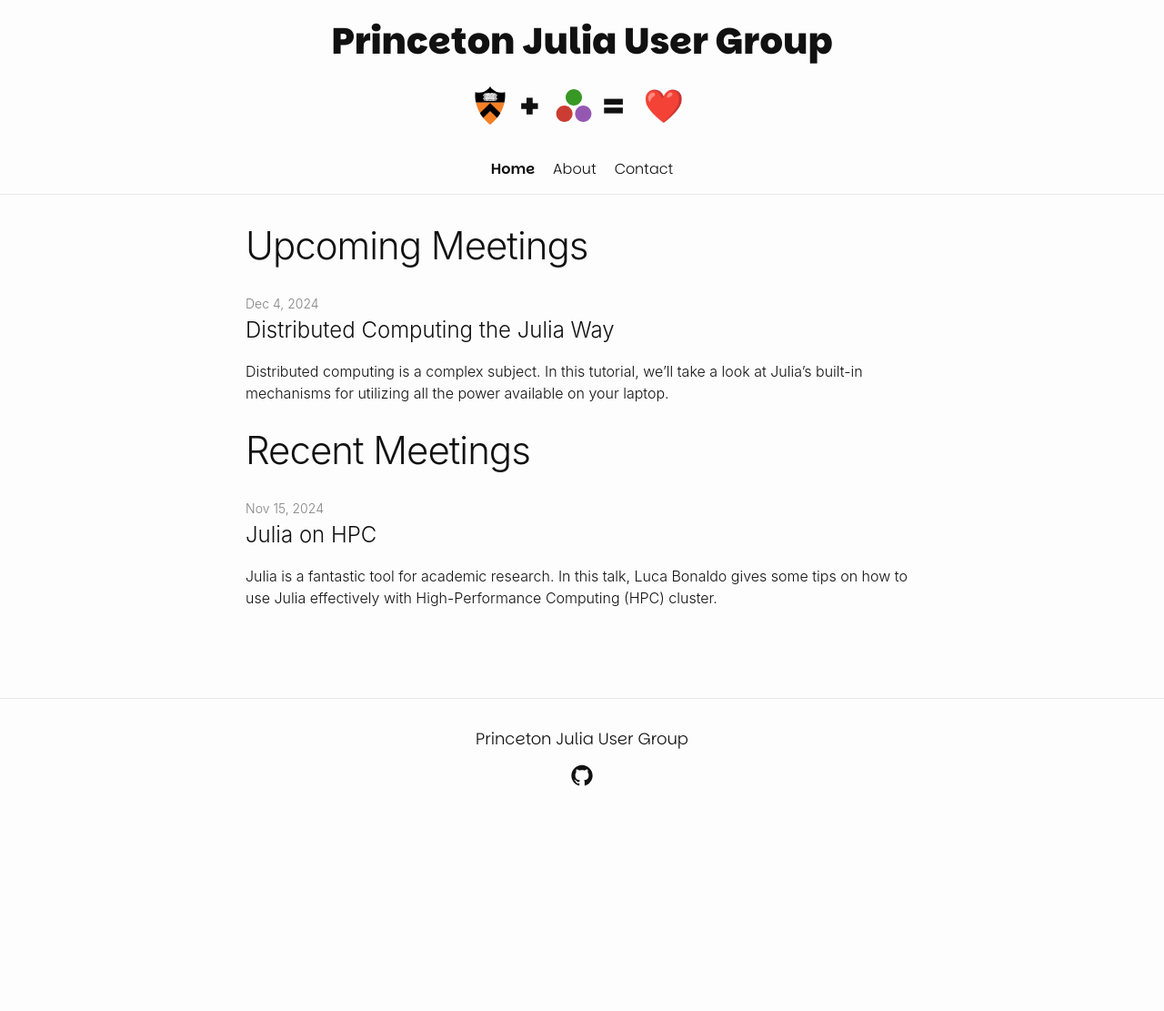
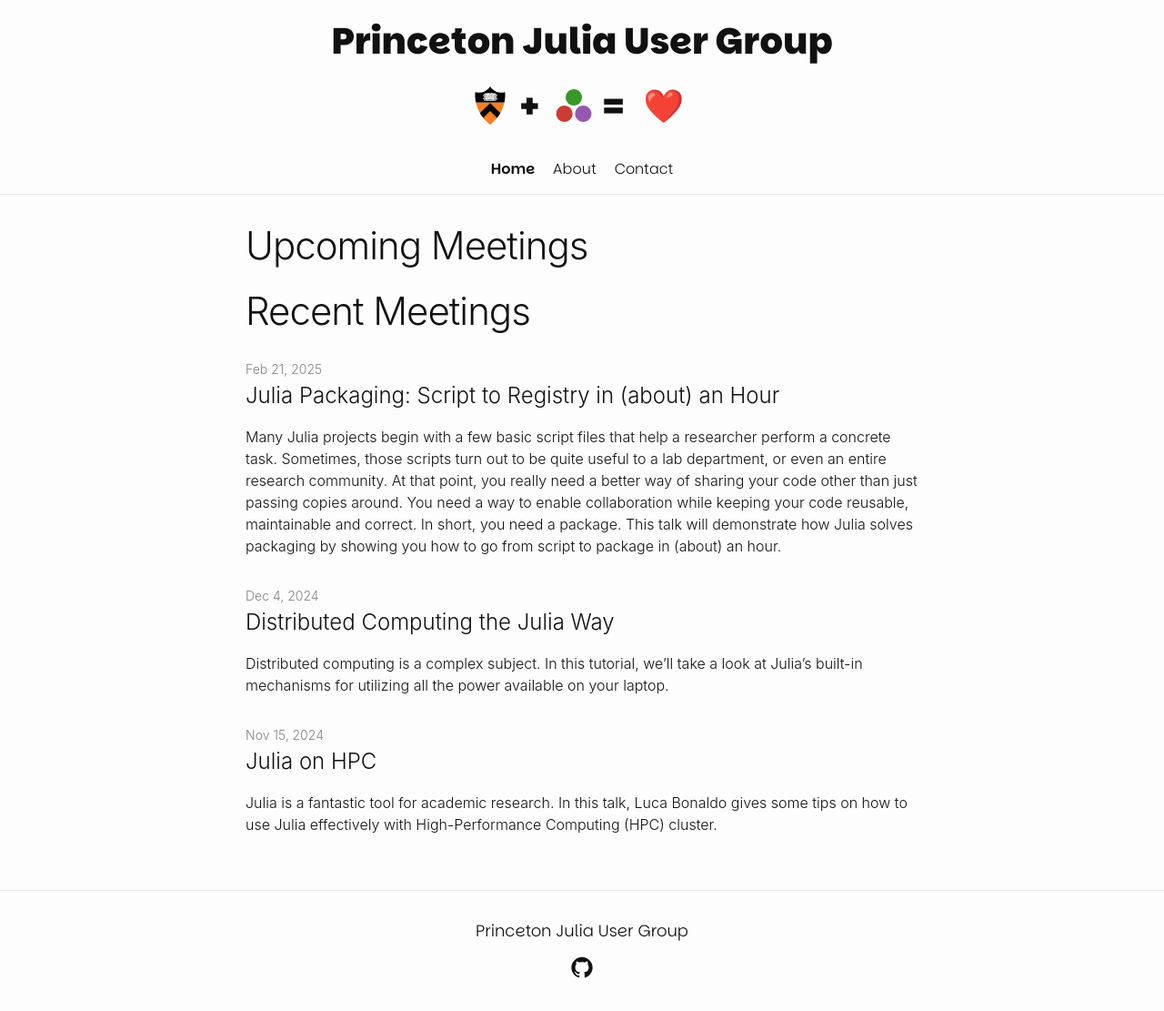
Before and after one commit to princeton-ddss/julia-user-group, a Jekyll site: the page built from index.md, in a window 1280 px wide. Shown: the whole page at 91% size. Built offline with Jekyll 4.4.1, drawn with Linux system fonts in a browser that asks for light colours; before the commit the page ends 900 px from its top, so only the background shows below that.

Commit message:
Add packaging talk

```diff
--- a/_config.yml
+++ b/_config.yml
@@ -23,7 +23,7 @@
 description: >- # this means to ignore newlines until "baseurl:"
   The home of the Princeton University Julia User Group.
 domain: "princeton-ddss.github.io"
-baseurl: "/julia-user-group/" # the subpath of your site, e.g. /blog
+baseurl: "/julia-user-group" # the subpath of your site, e.g. /blog
 url: "https://princeton-ddss.github.io" # the base hostname & protocol for your site, e.g. http://example.com
 
 # Build settings
--- /dev/null
+++ b/_posts/2025-02-21-julia-packaging.md
@@ -0,0 +1,12 @@
+---
+layout: post
+title:  "Julia Packaging: Script to Registry in (about) an Hour"
+date:   2025-02-21 10:00:00 -0500
+categories: meetings talks
+preview: false
+---
+Many Julia projects begin with a few basic script files that help a researcher perform a concrete task. Sometimes, those scripts turn out to be quite useful to a lab department, or even an entire research community. At that point, you really need a better way of sharing your code other than just passing copies around. You need a way to enable collaboration while keeping your code reusable, maintainable and correct. In short, you need a package. This talk will demonstrate how Julia solves packaging by showing you how to go from script to package in (about) an hour.
+
+Pluto: [https://github.com/princeton-ddss/julia-user-group/blob/main/talks/julia_essentials_part_2_luca_bonaldo.jl](https://github.com/princeton-ddss/julia-user-group/blob/main/talks/julia_essentials_part_2_luca_bonaldo.jl)
+
+<!--more-->
```
Also changed, not shown: _posts/2024-12-04-distributed-julia.md (+1 -1 lines).
